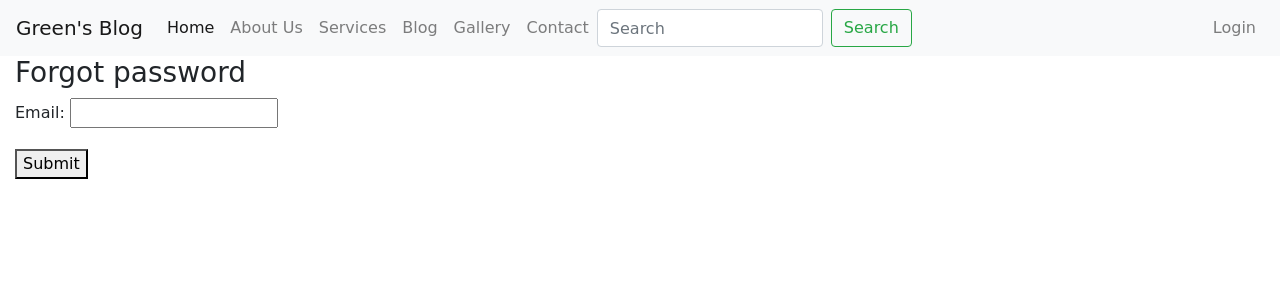
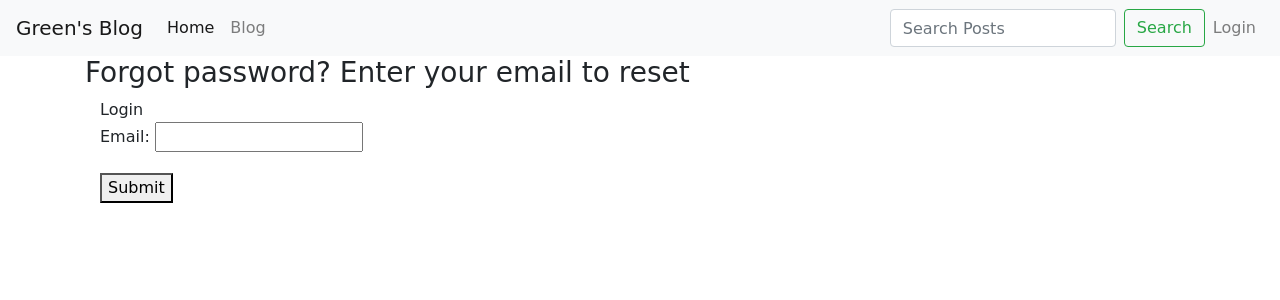
Before and after one commit to sunilregmi233/CustomBlog, a Django app: page /password_reset/ in a window 1280 px wide. Shown: the top 300 px of the page. Run offline with Django 3.2, Linux system fonts and the light colour scheme; some libraries are stand-ins or nearby versions.

Commit message:
editing forms

```diff
--- a/templates/blog/navbar.html
+++ b/templates/blog/navbar.html
@@ -9,16 +9,12 @@
         <li class="nav-item active">
           <a class="nav-link" href="{% url 'home' %}">Home <span class="sr-only">(current)</span></a>
         </li>
-        <li class="nav-item"><a  class="nav-link" href="{% url 'home' %}">About Us</a></li>
-        <li class="nav-item"><a  class="nav-link" href="{% url 'home' %}">Services</a></li>
         <li class="nav-item"><a  class="nav-link" href="{% url 'post_list' %}">Blog</a></li>
-        <li class="nav-item"><a  class="nav-link" href="{% url 'home' %}">Gallery</a></li>
-        <li class="nav-item"><a  class="nav-link" href="{% url 'home' %}">Contact</a></li>
-        <form class="form-inline my-2 my-lg-0" action="{% url 'post_list' %}">
-            <input class="form-control mr-sm-2" type="search" placeholder="Search" aria-label="Search" name='q'>
+      </ul>
+      <form class="form-inline my-2 my-lg-0" action="{% url 'post_list' %}">
+            <input class="form-control mr-sm-2" type="search" placeholder="Search Posts" aria-label="Search" name='q'>
             <button class="btn btn-outline-success my-2 my-sm-0" type="submit">Search</button>
           </form>
-      </ul>
       <ul class="navbar-nav">
         {% if request.user.is_authenticated %}
           <li class="nav-item dropdown">
--- a/templates/registration/password_reset_form.html
+++ b/templates/registration/password_reset_form.html
@@ -1,10 +1,20 @@
 {% extends 'blog/base.html' %}
 
 {% block content %}
-  <h3>Forgot password</h3>
-  <form method="post">
-    {% csrf_token %}
-    {{ form.as_p }}
-    <button type="submit">Submit</button>
-  </form>
+
+  <div class="container">
+      <h3>Forgot password? Enter your email to reset</h3>
+      <div class="col-sm-6">
+          <div class="panel panel-default">
+              <div class="panel-heading"> Login </div>
+              <div class="panel-body">
+                <form method="post">
+                  {% csrf_token %}
+                  {{ form.as_p }}
+                  <button type="submit">Submit</button>
+                </form>
+              </div>
+            </div>
+        </div>
+    </div>
 {% endblock %}
```
Also changed, not shown: blog/forms.py (+19 -5 lines), templates/blog/login.html (+4 -3 lines), templates/blog/post_create.html (+10 -0 lines), static/blog/css/bootstrap.min.css.
